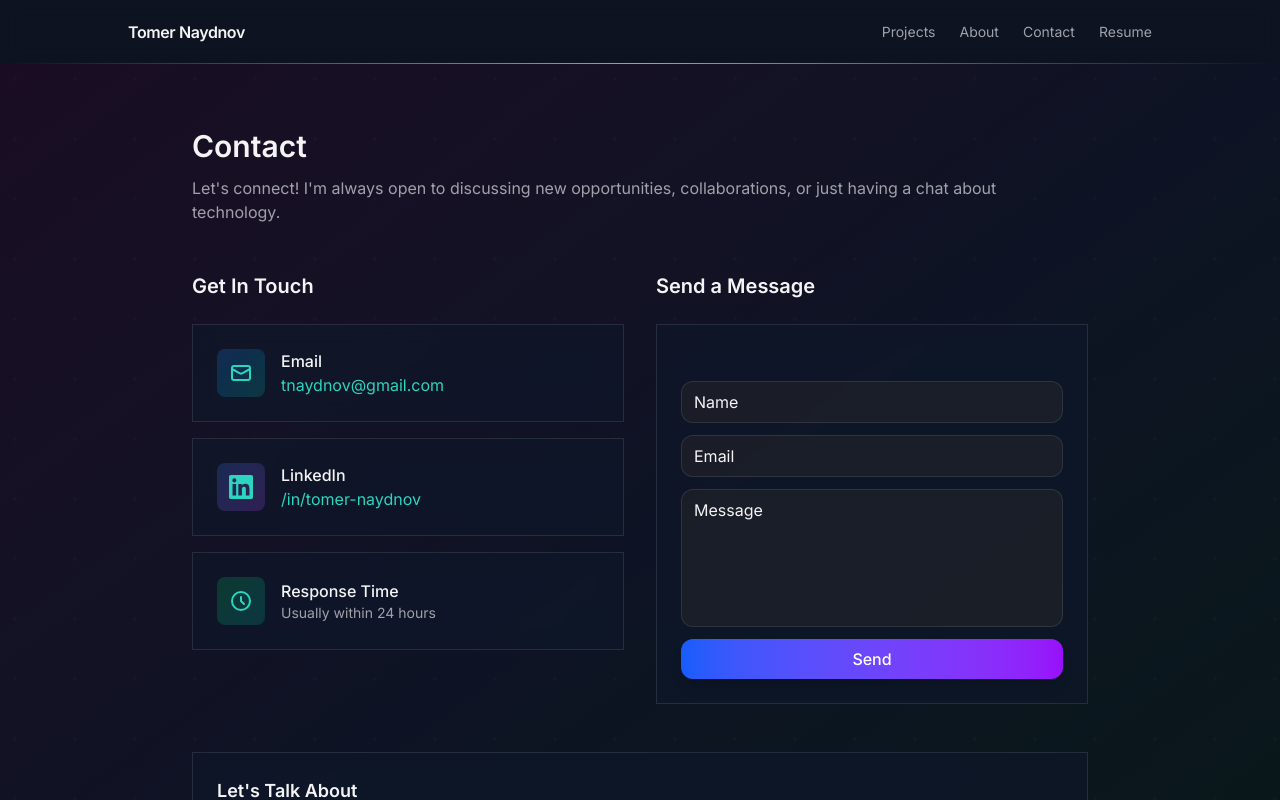
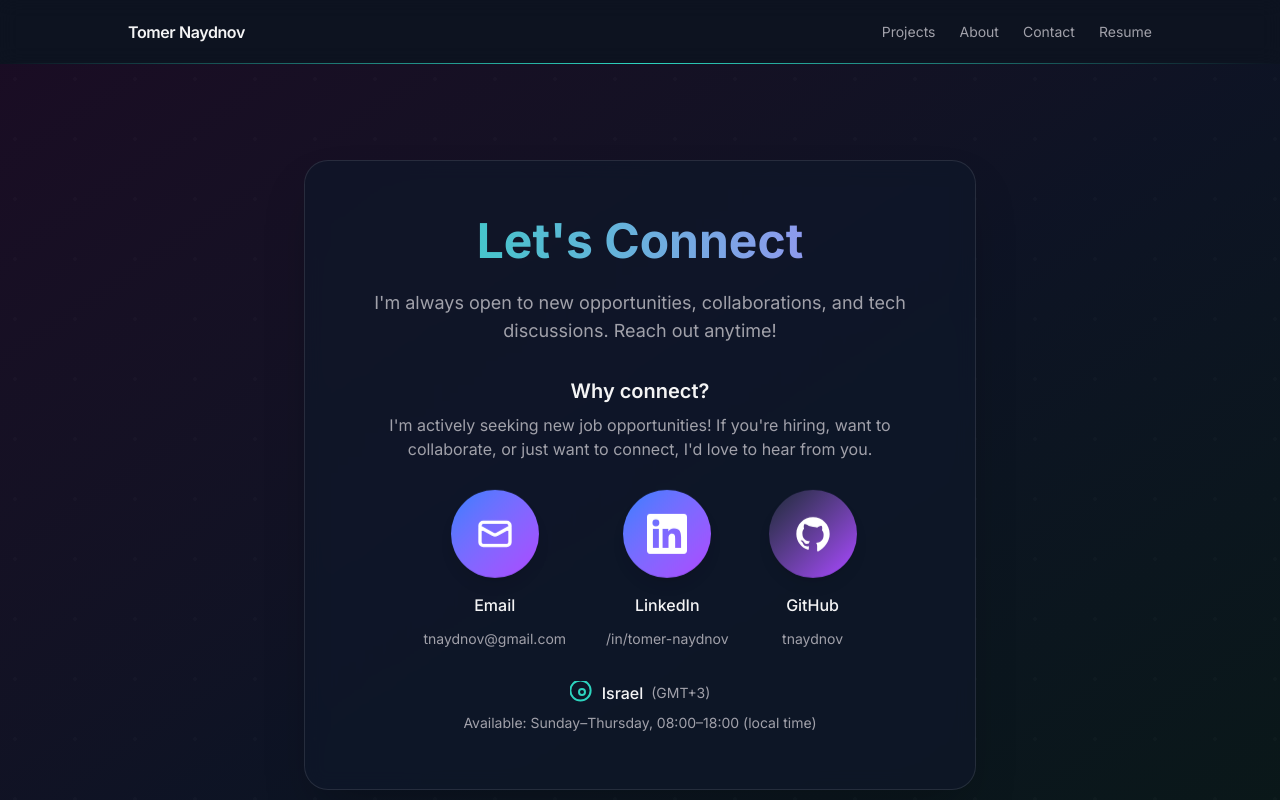
Before and after one commit to tnaydnov/Portfolio, a Next.js app: page /contact in a window 1280 px wide. Shown: the top 800 px of the page. Built offline with nearby package versions, Linux system fonts and the light colour scheme.

Commit message:
Fixed contact page

```diff
--- a/src/app/contact/page.tsx
+++ b/src/app/contact/page.tsx
@@ -1,12 +1,10 @@
 import NavBar from '@/components/NavBar';
-import ContactForm from '@/components/ContactForm';
 
 export default function ContactPage() {
   return (
     <main className="flex flex-col min-h-screen">
       <NavBar />
       <div className="relative flex-grow">
-        {/* Background gradient overlay */}
         <div className="absolute inset-0 bg-gradient-to-br from-purple-900/20 via-blue-900/20 to-teal-900/20"></div>
         <div className="absolute inset-0 opacity-20">
           <div className="w-full h-full bg-[length:60px_60px] bg-[position:0_0,30px_30px] bg-repeat" style={{
@@ -16,113 +14,57 @@ export default function ContactPage() {
             `
           }}></div>
         </div>
-        <section className="px-6 md:px-10 lg:px-16 py-16 relative z-10">
-          <div className="max-w-4xl mx-auto">
-            <h1 className="text-3xl font-semibold text-[var(--text-primary)] mb-3">Contact</h1>
-            <p className="text-[var(--text-secondary)] mb-12">
-                Let&apos;s connect! I&apos;m always open to discussing new opportunities, collaborations, or just having a chat about technology.
-            </p>
-
-            <div className="grid md:grid-cols-2 gap-8">
-              {/* Contact Information */}
-              <div>
-                <h2 className="text-xl font-semibold text-[var(--text-primary)] mb-6">Get In Touch</h2>
-
+        <section className="px-6 md:px-10 lg:px-16 py-24 flex flex-col items-center justify-center min-h-[80vh]">
+          <div className="max-w-2xl w-full mx-auto text-center relative z-10">
+            <div className="glass-card p-10 md:p-14 rounded-3xl shadow-2xl backdrop-blur-lg bg-white/10 border border-[var(--border)] mb-10 animate-fade-in">
+              <h1 className="text-4xl md:text-5xl font-bold gradient-text mb-6">Let&apos;s Connect</h1>
+              <p className="text-lg text-[var(--text-secondary)] mb-8">I&apos;m always open to new opportunities, collaborations, and tech discussions. Reach out anytime!</p>
+              <div className="mb-8">
+                  <h2 className="text-xl font-semibold text-[var(--text-primary)] mb-2">Why connect?</h2>
+                  <p className="text-base text-[var(--text-secondary)]">I&apos;m actively seeking new job opportunities! If you&apos;re hiring, want to collaborate, or just want to connect, I&apos;d love to hear from you.</p>
+              </div>
+              <div className="flex flex-col md:flex-row items-center justify-center gap-10 mb-8">
                 {/* Email */}
-                <div className="glass-card p-6 mb-4 group hover:scale-[1.02] transition-transform">
-                  <div className="flex items-center gap-4">
-                    <div className="w-12 h-12 bg-gradient-to-br from-blue-500/20 to-teal-500/20 rounded-lg flex items-center justify-center">
-                      <svg className="w-6 h-6 text-[var(--accent-primary)]" fill="none" stroke="currentColor" viewBox="0 0 24 24">
-                        <path strokeLinecap="round" strokeLinejoin="round" strokeWidth={2} d="M3 8l7.89 4.26a2 2 0 002.22 0L21 8M5 19h14a2 2 0 002-2V7a2 2 0 00-2-2H5a2 2 0 00-2 2v10a2 2 0 002 2z" />
-                      </svg>
-                    </div>
-                    <div>
-                      <h3 className="font-medium text-[var(--text-primary)]">Email</h3>
-                      <a
-                        className="text-[var(--accent-primary)] hover:text-[var(--accent-primary-hover)] transition-colors"
-                        href="mailto:tnaydnov@gmail.com"
-                      >
-                        tnaydnov@gmail.com
-                      </a>
-                    </div>
-                  </div>
-                </div>
-
-                {/* LinkedIn */}
-                <div className="glass-card p-6 mb-4 group hover:scale-[1.02] transition-transform">
-                  <div className="flex items-center gap-4">
-                    <div className="w-12 h-12 bg-gradient-to-br from-blue-500/20 to-purple-500/20 rounded-lg flex items-center justify-center">
-                      <svg className="w-6 h-6 text-[var(--accent-primary)]" fill="currentColor" viewBox="0 0 24 24">
-                        <path d="M20.447 20.452h-3.554v-5.569c0-1.328-.027-3.037-1.852-3.037-1.853 0-2.136 1.445-2.136 2.939v5.667H9.351V9h3.414v1.561h.046c.477-.9 1.637-1.85 3.37-1.85 3.601 0 4.267 2.37 4.267 5.455v6.286zM5.337 7.433a2.062 2.062 0 01-2.063-2.065 2.064 2.064 0 112.063 2.065zm1.782 13.019H3.555V9h3.564v11.452zM22.225 0H1.771C.792 0 0 .774 0 1.729v20.542C0 23.227.792 24 1.771 24h20.451C23.2 24 24 23.227 24 22.271V1.729C24 .774 23.2 0 22.222 0h.003z"/>
-                      </svg>
-                    </div>
-                    <div>
-                      <h3 className="font-medium text-[var(--text-primary)]">LinkedIn</h3>
-                      <a
-                        className="text-[var(--accent-primary)] hover:text-[var(--accent-primary-hover)] transition-colors"
-                        href="https://www.linkedin.com/in/tomer-naydnov"
-                        target="_blank"
-                        rel="noopener noreferrer"
-                      >
-                        /in/tomer-naydnov
-                      </a>
-                    </div>
-                  </div>
-                </div>
-
-                {/* Response Time */}
-                <div className="glass-card p-6">
-                  <div className="flex items-center gap-4">
-                    <div className="w-12 h-12 bg-gradient-to-br from-green-500/20 to-teal-500/20 rounded-lg flex items-center justify-center">
-                      <svg className="w-6 h-6 text-[var(--accent-primary)]" fill="none" stroke="currentColor" viewBox="0 0 24 24">
-                        <path strokeLinecap="round" strokeLinejoin="round" strokeWidth={2} d="M12 8v4l3 3m6-3a9 9 0 11-18 0 9 9 0 0118 0z" />
-                      </svg>
-                    </div>
-                    <div>
-                      <h3 className="font-medium text-[var(--text-primary)]">Response Time</h3>
-                      <p className="text-[var(--text-secondary)] text-sm">Usually within 24 hours</p>
-                    </div>
-                  </div>
-                </div>
-              </div>
-
-              {/* Contact Form */}
-              <div>
-                <h2 className="text-xl font-semibold text-[var(--text-primary)] mb-6">Send a Message</h2>
-                <div className="glass-card p-6">
-                  <ContactForm />
-                </div>
-              </div>
-            </div>
-
-            {/* Additional Info */}
-            <div className="mt-12 glass-card p-6">
-                <h3 className="text-lg font-semibold text-[var(--text-primary)] mb-3">Let&apos;s Talk About</h3>
-              <div className="grid md:grid-cols-3 gap-4">
-                <div className="text-center p-4">
-                  <div className="w-8 h-8 bg-gradient-to-br from-blue-500/20 to-purple-500/20 rounded-lg mx-auto mb-2 flex items-center justify-center">
-                    <svg className="w-4 h-4 text-[var(--accent-primary)]" fill="none" stroke="currentColor" viewBox="0 0 24 24">
-                      <path strokeLinecap="round" strokeLinejoin="round" strokeWidth={2} d="M21 13.255A23.931 23.931 0 0112 15c-3.183 0-6.22-.62-9-1.745M16 6V4a2 2 0 00-2-2h-4a2 2 0 00-2-2v2m8 0V6a2 2 0 012 2v6a2 2 0 01-2 2H8a2 2 0 01-2-2V8a2 2 0 012-2V6" />
+                <a href="mailto:tnaydnov@gmail.com" className="group flex flex-col items-center gap-3 hover:scale-110 transition-transform">
+                  <div className="bg-gradient-to-br from-blue-500 to-purple-500 rounded-full p-6 shadow-lg group-hover:shadow-[var(--accent-primary)]/40 animate-bounce">
+                    <svg className="w-10 h-10 text-white" fill="none" stroke="currentColor" viewBox="0 0 24 24">
+                      <path strokeLinecap="round" strokeLinejoin="round" strokeWidth={2} d="M3 8l7.89 4.26a2 2 0 002.22 0L21 8M5 19h14a2 2 0 002-2V7a2 2 0 00-2-2H5a2 2 0 00-2 2v10a2 2 0 002 2z" />
                     </svg>
                   </div>
-                  <p className="text-sm text-[var(--text-secondary)]">Job Opportunities</p>
-                </div>
-                <div className="text-center p-4">
-                  <div className="w-8 h-8 bg-gradient-to-br from-teal-500/20 to-green-500/20 rounded-lg mx-auto mb-2 flex items-center justify-center">
-                    <svg className="w-4 h-4 text-[var(--accent-primary)]" fill="none" stroke="currentColor" viewBox="0 0 24 24">
-                      <path strokeLinecap="round" strokeLinejoin="round" strokeWidth={2} d="M17 20h5v-2a3 3 0 00-5.356-1.857M17 20H7m10 0v-2c0-.656-.126-1.283-.356-1.857M7 20H2v-2a3 3 0 015.356-1.857M7 20v-2c0-.656.126-1.283.356-1.857m0 0a5.002 5.002 0 019.288 0M15 7a3 3 0 11-6 0 3 3 0 016 0zm6 3a2 2 0 11-4 0 2 2 0 014 0zM7 10a2 2 0 11-4 0 2 2 0 014 0z" />
+                  <span className="text-base font-medium text-[var(--text-primary)]">Email</span>
+                  <span className="text-sm text-[var(--text-secondary)]">tnaydnov@gmail.com</span>
+                </a>
+                {/* LinkedIn */}
+                <a href="https://www.linkedin.com/in/tomer-naydnov" target="_blank" rel="noopener noreferrer" className="group flex flex-col items-center gap-3 hover:scale-110 transition-transform">
+                  <div className="bg-gradient-to-br from-blue-500 to-purple-500 rounded-full p-6 shadow-lg group-hover:shadow-blue-500/40 animate-bounce delay-100">
+                    <svg className="w-10 h-10 text-white" fill="currentColor" viewBox="0 0 24 24">
+                      <path d="M20.447 20.452h-3.554v-5.569c0-1.328-.027-3.037-1.852-3.037-1.853 0-2.136 1.445-2.136 2.939v5.667H9.351V9h3.414v1.561h.046c.477-.9 1.637-1.85 3.37-1.85 3.601 0 4.267 2.37 4.267 5.455v6.286zM5.337 7.433a2.062 2.062 0 01-2.063-2.065 2.064 2.064 0 112.063 2.065zm1.782 13.019H3.555V9h3.564v11.452zM22.225 0H1.771C.792 0 0 .774 0 1.729v20.542C0 23.227.792 24 1.771 24h20.451C23.2 24 24 23.227 24 22.271V1.729C24 .774 23.2 0 22.222 0h.003z"/>
                     </svg>
                   </div>
-                  <p className="text-sm text-[var(--text-secondary)]">Collaborations</p>
-                </div>
-                <div className="text-center p-4">
-                  <div className="w-8 h-8 bg-gradient-to-br from-purple-500/20 to-pink-500/20 rounded-lg mx-auto mb-2 flex items-center justify-center">
-                    <svg className="w-4 h-4 text-[var(--accent-primary)]" fill="none" stroke="currentColor" viewBox="0 0 24 24">
-                      <path strokeLinecap="round" strokeLinejoin="round" strokeWidth={2} d="M9.663 17h4.673M12 3v1m6.364 1.636l-.707.707M21 12h-1M4 12H3m3.343-5.657l-.707-.707m2.828 9.9a5 5 0 117.072 0l-.548.547A3.374 3.374 0 0014 18.469V19a2 2 0 11-4 0v-.531c0-.895-.356-1.754-.988-2.386l-.548-.547z" />
+                  <span className="text-base font-medium text-[var(--text-primary)]">LinkedIn</span>
+                  <span className="text-sm text-[var(--text-secondary)]">/in/tomer-naydnov</span>
+                </a>
+                {/* GitHub */}
+                <a href="https://github.com/tnaydnov" target="_blank" rel="noopener noreferrer" className="group flex flex-col items-center gap-3 hover:scale-110 transition-transform">
+                  <div className="bg-gradient-to-br from-gray-800 to-purple-500 rounded-full p-6 shadow-lg group-hover:shadow-purple-500/40 animate-bounce delay-200">
+                    <svg className="w-10 h-10 text-white" fill="currentColor" viewBox="0 0 24 24">
+                      <path d="M12 2C6.477 2 2 6.484 2 12.012c0 4.418 2.865 8.166 6.839 9.489.5.092.682-.217.682-.483 0-.237-.009-.868-.013-1.703-2.782.605-3.369-1.342-3.369-1.342-.454-1.155-1.11-1.463-1.11-1.463-.908-.62.069-.608.069-.608 1.004.07 1.532 1.032 1.532 1.032.892 1.53 2.341 1.088 2.91.833.09-.646.35-1.088.636-1.34-2.221-.253-4.555-1.113-4.555-4.951 0-1.093.39-1.988 1.029-2.688-.103-.254-.446-1.272.098-2.65 0 0 .84-.27 2.75 1.025A9.564 9.564 0 0112 7.844c.85.004 1.705.115 2.504.337 1.909-1.295 2.748-1.025 2.748-1.025.546 1.378.202 2.396.1 2.65.64.7 1.028 1.595 1.028 2.688 0 3.847-2.337 4.695-4.566 4.944.359.309.678.92.678 1.855 0 1.338-.012 2.419-.012 2.749 0 .268.18.579.688.481C19.138 20.175 22 16.427 22 12.012 22 6.484 17.523 2 12 2z"/>
                     </svg>
                   </div>
-                  <p className="text-sm text-[var(--text-secondary)]">Tech Discussions</p>
+                  <span className="text-base font-medium text-[var(--text-primary)]">GitHub</span>
+                  <span className="text-sm text-[var(--text-secondary)]">tnaydnov</span>
+                </a>
+              </div>
+              <div className="mt-8 flex flex-col items-center gap-2">
+                <div className="flex items-center gap-2 justify-center">
+                  <svg className="w-6 h-6 text-[var(--accent-primary)]" fill="none" stroke="currentColor" viewBox="0 0 24 24">
+                    <path strokeLinecap="round" strokeLinejoin="round" strokeWidth={2} d="M17.657 16.657A8 8 0 113.343 2.343a8 8 0 0114.314 14.314z" />
+                    <path strokeLinecap="round" strokeLinejoin="round" strokeWidth={2} d="M15 11a3 3 0 11-6 0 3 3 0 016 0z" />
+                  </svg>
+                  <span className="text-base font-medium text-[var(--text-primary)]">Israel</span>
+                  <span className="text-sm text-[var(--text-secondary)]">(GMT+3)</span>
                 </div>
+                <span className="text-sm text-[var(--text-secondary)]">Available: Sunday–Thursday, 08:00–18:00 (local time)</span>
               </div>
             </div>
           </div>
--- a/src/components/ContactForm.tsx
+++ /dev/null
@@ -1,63 +0,0 @@
-'use client';
-
-import { useState } from 'react';
-
-export default function ContactForm() {
-  const [state, setState] = useState<'idle' | 'sending' | 'sent' | 'error'>('idle');
-
-  async function handleSubmit(e: React.FormEvent<HTMLFormElement>) {
-    e.preventDefault();
-    setState('sending');
-    const data = Object.fromEntries(new FormData(e.currentTarget).entries());
-
-    try {
-      const res = await fetch('/api/contact', {
-        method: 'POST',
-        body: JSON.stringify(data),
-        headers: { 'Content-Type': 'application/json' }
-      });
-      if (!res.ok) throw new Error('Send failed');
-      setState('sent');
-      e.currentTarget.reset();
-    } catch {
-      setState('error');
-    }
-  }
-
-  return (
-    <form
-      className="mt-8 grid gap-3 max-w-xl"
-      method="post"
-      action="/api/contact"
-      onSubmit={handleSubmit}
-    >
-      <input
-        className="bg-[var(--surface)] border border-[var(--border)] rounded-xl px-3 py-2 text-[var(--text-primary)] placeholder:text-[var(--text-muted)] focus:border-[var(--accent-primary)] focus:outline-none transition"
-        name="name"
-        placeholder="Name"
-        required
-      />
-      <input
-        className="bg-[var(--surface)] border border-[var(--border)] rounded-xl px-3 py-2 text-[var(--text-primary)] placeholder:text-[var(--text-muted)] focus:border-[var(--accent-primary)] focus:outline-none transition"
-        name="email"
-        type="email"
-        placeholder="Email"
-        required
-      />
-      <textarea
-        className="bg-[var(--surface)] border border-[var(--border)] rounded-xl px-3 py-2 text-[var(--text-primary)] placeholder:text-[var(--text-muted)] focus:border-[var(--accent-primary)] focus:outline-none transition resize-none"
-        name="message"
-        rows={5}
-        placeholder="Message"
-        required
-      />
-      <button
-        disabled={state === 'sending'}
-        className="rounded-xl px-4 py-2 bg-gradient-to-r from-blue-600 to-purple-600 text-white font-medium hover:from-blue-700 hover:to-purple-700 disabled:opacity-60 transition shadow-lg hover:shadow-xl"
-      >
-        {state === 'sending' ? 'Sending…' : state === 'sent' ? 'Sent ✓' : 'Send'}
-      </button>
-      {state === 'error' && <p className="text-sm text-red-400">Something went wrong. Please try again.</p>}
-    </form>
-  );
-}
```
